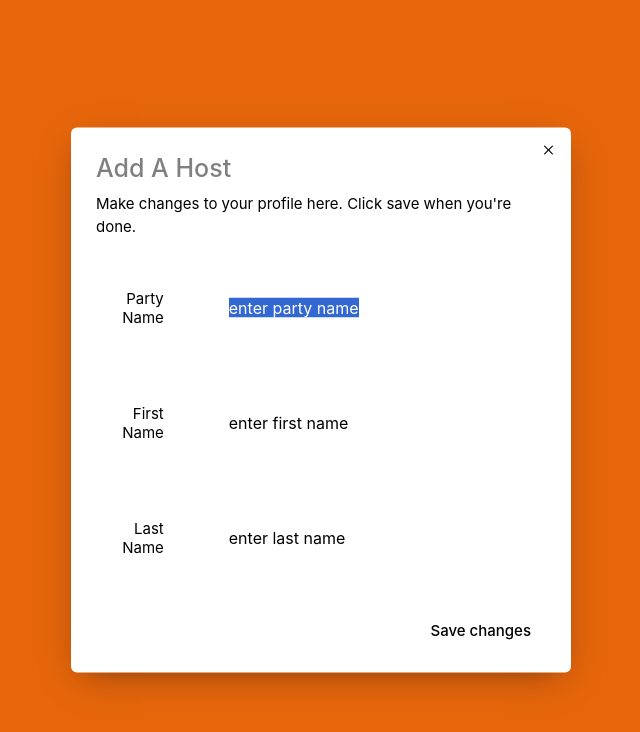
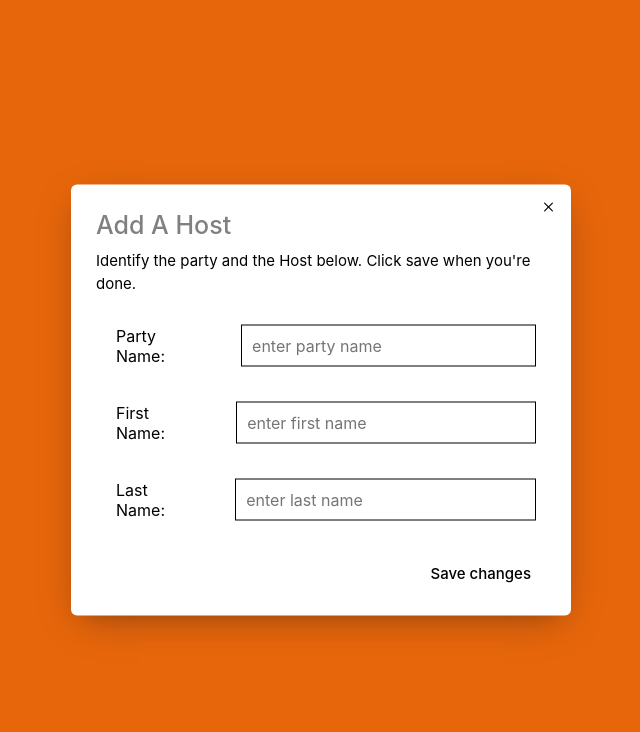
Before and after one commit to RylanLoukusa/Event-Planner, a React (Create React App) app: page /AdminView in a window 1280 px wide. Both pictures are taken after a click on the button "Add A Host". Shown: the top 732 px of the page, without its empty margins (319-959 px from the left). Built offline with nearby package versions, Linux system fonts and the light colour scheme.

Commit message:
Adding functions to the special event creation

```diff
--- a/src/Pages/Admin/AddHostDialog.js
+++ b/src/Pages/Admin/AddHostDialog.js
@@ -2,6 +2,7 @@ import React from 'react';
 import * as Dialog from '@radix-ui/react-dialog';
 import { Cross2Icon } from '@radix-ui/react-icons';
 import './Dialog.css';
+import GlobalStyles from '../Global.module.css'
 
 const AddHost = () => (
   <Dialog.Root>
@@ -13,25 +14,25 @@ const AddHost = () => (
       <Dialog.Content className="DialogContent">
         <Dialog.Title className="DialogTitle">Add A Host</Dialog.Title>
         <Dialog.Description className="DialogDescription">
-          Make changes to your profile here. Click save when you're done.
+          Identify the party and the Host below. Click save when you're done.
         </Dialog.Description>
         <fieldset className="Fieldset">
-          <label className="Label" htmlFor="party">
-            Party Name
+          <label className={GlobalStyles.descriptionText} htmlFor="party">
+            Party Name:
           </label>
-          <input className="Input" id="party" defaultValue="enter party name" />
+          <input className={GlobalStyles.input} id="party" placeholder="enter party name" />
         </fieldset>
         <fieldset className="Fieldset">
-          <label className="Label" htmlFor="first name">
-            First Name
+          <label className={GlobalStyles.descriptionText}  htmlFor="first name">
+            First Name:
           </label>
-          <input className="Input" id="first name" defaultValue="enter first name" />
+          <input className={GlobalStyles.input} id="first name" placeholder="enter first name" />
         </fieldset>
         <fieldset className="Fieldset">
-          <label className="Label" htmlFor="last name">
-            Last Name
+          <label className={GlobalStyles.descriptionText}  htmlFor="last name">
+            Last Name:
           </label>
-          <input className="Input" id="last name" defaultValue="enter last name" />
+          <input className={GlobalStyles.input} id="last name" placeholder="enter last name" />
         </fieldset>
         <div style={{ display: 'flex', marginTop: 25, justifyContent: 'flex-end' }}>
           <Dialog.Close asChild>
--- a/src/Pages/Admin/AuditoriumQuestions.js
+++ b/src/Pages/Admin/AuditoriumQuestions.js
@@ -3,14 +3,23 @@ import Select from 'react-select'
 import * as Dialog from '@radix-ui/react-dialog';
 import { Cross2Icon } from '@radix-ui/react-icons';
 import GlobalStyles from '../Global.module.css'
-
-import './Dialog.css'; // Make sure the path to your CSS file is correct
+import './Dialog.css';
 
 const AuditoriumQuestions = () => {
 
   const [selectedmovieOption, setSelectedMovieOption] = useState(null);
-  const movieOptions = [{value: 'movieoption1', label:'Movie playing in the Theater'}, {value: 'movieoption2', label:'Bringing personal movie'}];
-  const seatingOptions = [{value:'seatoption1', label:'Front two Rows'},{value:'seatoption2', label:'Middle of the Auditorium'},{value:'seatoption3', label:'Back two rows'}]
+  const movieOptions = ['Movie playing in the Theater', 'Bringing personal movie'];
+  const seatingOptions = [{label:'Front two Rows'},{label:'Middle of the Auditorium'}, {label:'Back two rows'}];
+  const formatOptions = [{label:'DVD'}, {label:'Blu-Ray'},{label:'Laptop'} ];
+ const handleMovieSelect = (movie)=> {
+  if (selectedmovieOption === movie) {
+    setSelectedMovieOption(null);
+  } else {
+    setSelectedMovieOption(movie);
+  }
+};
+
+
   return(
     <Dialog.Root>
     <Dialog.Trigger asChild >
@@ -24,11 +33,56 @@ const AuditoriumQuestions = () => {
           Questionnaire
         </Dialog.Description>
         <div>
-        <label className={GlobalStyles.headerText}>Movie Select</label>
-        <Select options={movieOptions} />
-          <br/>
-      <label className={GlobalStyles.headerText}>What movie would you like to see?</label>
-        <input className={GlobalStyles.input} placeholder="Enter"/>
+        <div className={GlobalStyles.setup}>
+        {movieOptions.map((movie) => (
+          <button
+            key={movie}
+            onClick={() => handleMovieSelect(movie)}
+            className={selectedmovieOption === movie ? GlobalStyles.selectedButton : GlobalStyles.button}
+          >
+            {movie}
+          </button>
+        ))}
+        </div>
+        {selectedmovieOption && (
+        <div >
+          {selectedmovieOption === 'Movie playing in the Theater' && (
+            <div>
+             <label className={GlobalStyles.headerText}>
+              Movie Title:
+             </label>
+             <input placeholder='Enter'className={GlobalStyles.input}/>
+             <br/>
+             <label className={GlobalStyles.headerText}>
+              Seating preference:
+             </label>
+             <Select options={seatingOptions}/>
+            </div>
+          )}
+
+          {selectedmovieOption === 'Bringing personal movie' && (
+            <div>
+              <label className={GlobalStyles.headerText}>
+              Movie Title:
+             </label>
+             <input placeholder='Enter'className={GlobalStyles.input}/>
+             <br/>
+              <label className={GlobalStyles.headerText}>
+                Format of the movie:
+              </label>
+              <Select options={formatOptions}/>
+              <label className={GlobalStyles.headerText}>
+              Seating preference:
+             </label>
+             <Select options={seatingOptions}/>
+            </div>
+          )}
+          </div>
+        )}
+
+
+
+
         <div style={{ display: 'flex', marginTop: 25, justifyContent: 'flex-end' }}>
           <Dialog.Close asChild>
             <button className="Button">Save changes</button>
--- a/src/Pages/Admin/FieldTripQuestions.js
+++ b/src/Pages/Admin/FieldTripQuestions.js
@@ -1,7 +1,12 @@
 import React from 'react';
 import * as Dialog from '@radix-ui/react-dialog';
 import { Cross2Icon } from '@radix-ui/react-icons';
-import './Dialog.css'
+import './Dialog.css';
+import Select from 'react-select';
+import GlobalStyles from '../Global.module.css';
+
+const seatingOptions = [{label:'Front two Rows'},{label:'Middle of the Auditorium'}, {label:'Back two rows'}];
+
 const FieldTripQuestions = () => (
   <Dialog.Root>
     <Dialog.Trigger asChild>
@@ -15,22 +20,28 @@ const FieldTripQuestions = () => (
           Questionnaire
         </Dialog.Description>
         <fieldset className="Fieldset">
-          <label className="Label" htmlFor="party">
+          <label className={GlobalStyles.descriptionText} htmlFor="party">
           Business/organization name?
           </label>
-          <input className="Input" id="party" defaultValue="enter" />
+          <input className={GlobalStyles.input} id="party" defaultValue="enter" />
         </fieldset>
         <fieldset className="Fieldset">
-          <label className="Label" htmlFor="attendance">
+          <label className={GlobalStyles.descriptionText} htmlFor="attendance">
             Expected Attendance
           </label>
-          <input className="Input" id="attendance" defaultValue="enter" />
+          <input className={GlobalStyles.input} id="attendance" defaultValue="enter" />
         </fieldset>
         <fieldset className="Fieldset">
-          <label className="Label" htmlFor="movie">
+          <label className={GlobalStyles.descriptionText} htmlFor="movie">
             What movie will they watch?
           </label>
-          <input className="Input" id="movie" defaultValue="enter" />
+          <input className={GlobalStyles.input} id="movie" defaultValue="enter" />
+        </fieldset>
+        <fieldset className="Fieldset">
+          <label className={GlobalStyles.descriptionText}>
+            Seating preference:
+          </label>
+          <Select options={seatingOptions}/>
         </fieldset>
         <div style={{ display: 'flex', marginTop: 25, justifyContent: 'flex-end' }}>
           <Dialog.Close asChild>
--- a/src/Pages/Admin/ThirdFloorQuestions.js
+++ b/src/Pages/Admin/ThirdFloorQuestions.js
@@ -1,8 +1,8 @@
 import React from 'react';
 import * as Dialog from '@radix-ui/react-dialog';
 import { Cross2Icon } from '@radix-ui/react-icons';
-// import '../Styles/Dialog.css';
-
+import GlobalStyles from '../Global.module.css'
+import './Dialog.css'
 const ThirdFloorQuestions = () => (
   <Dialog.Root>
     <Dialog.Trigger asChild>
@@ -16,16 +16,16 @@ const ThirdFloorQuestions = () => (
             Questionnaire
         </Dialog.Description>
         <fieldset className="Fieldset">
-          <label className="Label" htmlFor="party">
+          <label className={GlobalStyles.descriptionText}  htmlFor="party">
           Business/organization name?
           </label>
-          <input className="Input" id="party" defaultValue="enter" />
+          <input className={GlobalStyles.input} id="party" defaultValue="enter" />
         </fieldset>
         <fieldset className="Fieldset">
-          <label className="Label" htmlFor="attendance">
+          <label className={GlobalStyles.descriptionText} htmlFor="attendance">
             Expected Attendance
           </label>
-          <input className="Input" id="attendance" defaultValue="enter" />
+          <input className={GlobalStyles.input} id="attendance" defaultValue="enter" />
         </fieldset>
         <div style={{ display: 'flex', marginTop: 25, justifyContent: 'flex-end' }}>
           <Dialog.Close asChild>
--- a/src/Pages/Global.module.css
+++ b/src/Pages/Global.module.css
@@ -35,7 +35,15 @@
     text-align: center;
     margin:20px;
     border-radius: 4px;
-    padding:2px;
+    padding: 5px;
+  }
+  .selectedButton{
+    background-color:black;
+    color:orange;
+    text-align:center;
+    margin:20px;
+    border-radius: 4px;
+    padding:5px;
   }
   .selectionView {
     border: 4px solid black;
--- a/src/Pages/Meal/MealDeal/MealDeal.js
+++ b/src/Pages/Meal/MealDeal/MealDeal.js
@@ -12,7 +12,9 @@ const MealDeal = () => {
     'Hot Dogs With Fries': 0,
     'Chicken Strips With Fries': 0
   });
-
+const handleChange = (field, value) => {
+    setDetails(prev => ({ ...prev, [field]: value }));
+  };
   const mealDeals = ['Popcorn Extravaganza', 'Reel Pizza Deal', 'Real Meal Deal'];
 
   const handleSelect = (deal) => {
@@ -23,9 +25,7 @@ const MealDeal = () => {
     }
   };
 
-  const handleChange = (field, value) => {
-    setDetails(prev => ({ ...prev, [field]: value }));
-  };
+
 
   return (
     <div className={styles.container}>
```
